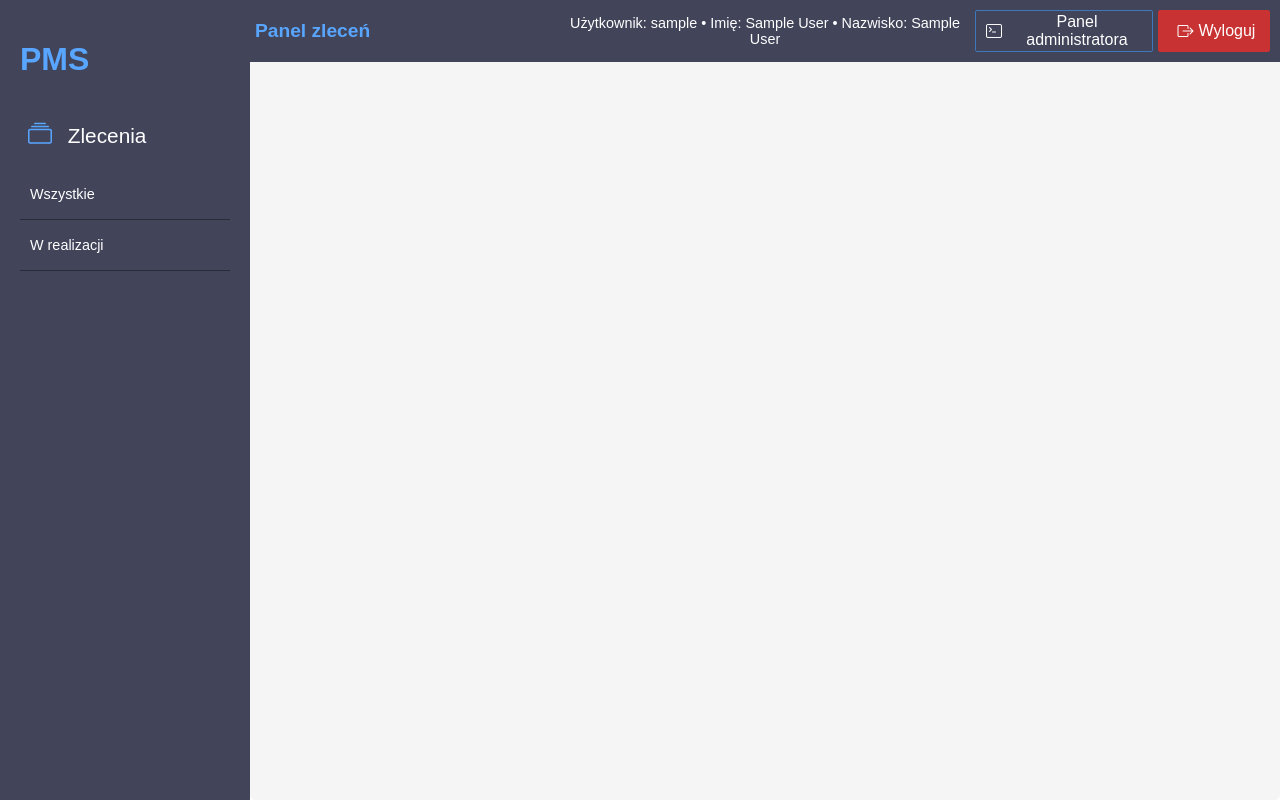
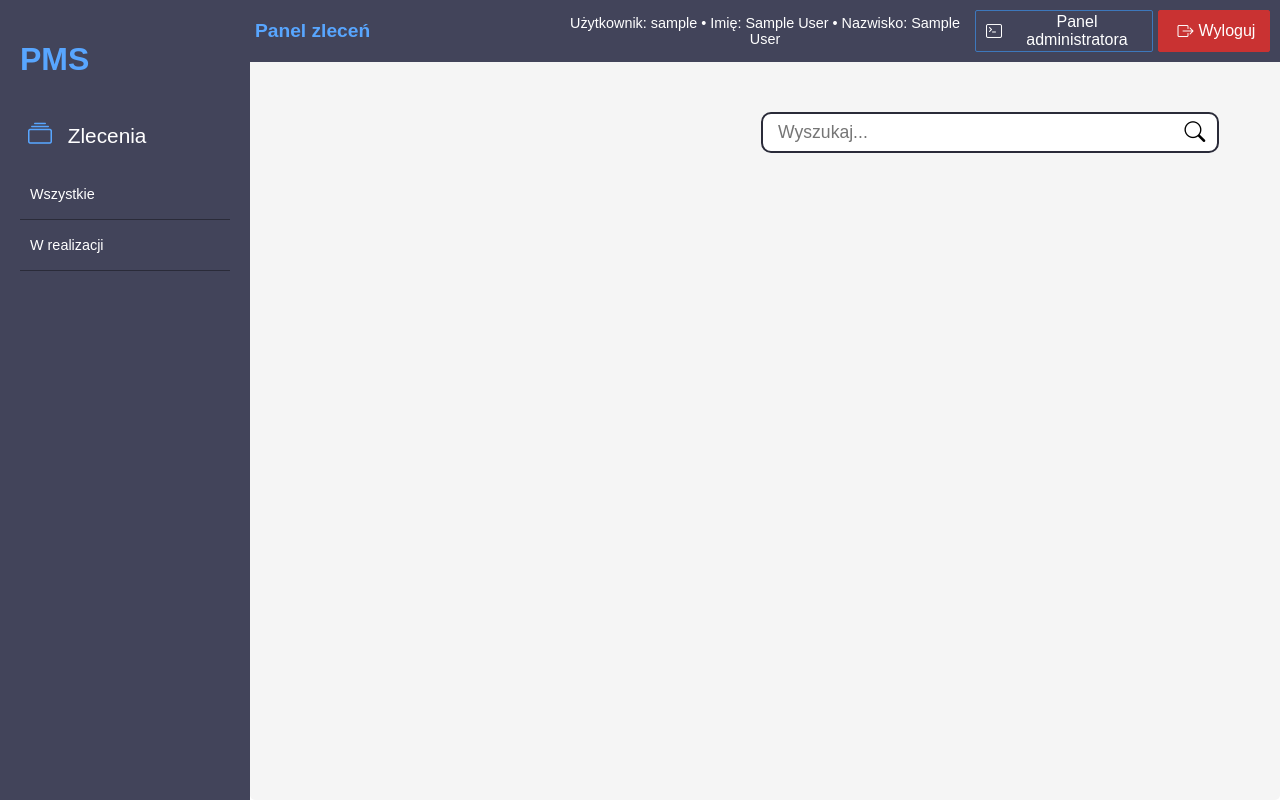
Before and after one commit to Zbikson/production-management-system, a PHP site: page /views/dashboard-main.php in a window 1280 px wide. Run offline with PHP 8.4, Linux system fonts and the light colour scheme; the visitor is signed in with stand-in values (Sample User, id 1).

Commit message:
second commit

```diff
--- a/styles/dashboard-style.css
+++ b/styles/dashboard-style.css
@@ -130,7 +130,7 @@
     text-align: center;
     min-width: 80px;
     max-width: 100px;
-    transition: background-color 0.2s ease, color 0.2s ease;
+    transition: background-color 0.2s ease, color 0.2s ease, border 0.2s ease, color 0.2s ease;
 }
 
 .control-panel a{
@@ -149,7 +149,6 @@
     display: none;
 }
 
-
 .control-panel #panel:hover{
     cursor: pointer;
     background-color: #3d78bc;
@@ -160,7 +159,7 @@
     cursor: pointer;
     background-color: #912525;
     border: 1px solid #912525;
-    transition: background-color 0.2s ease, color 0.2s ease;
+    transition: background-color 0.2s ease, color 0.2s ease, border 0.2s ease, color 0.2s ease;
 }
 
 .main-content{
@@ -235,3 +234,46 @@ a:active {
     text-decoration: none;
     color: #fff;
 }
+
+.main-content #search-bar{
+    margin:10px;
+    justify-content: flex-end;
+    align-items: center;
+    display: flex;
+}
+
+.main-content #search-bar form{
+    width: 50%;
+    justify-content: center;
+    align-items: center;
+    display: flex;
+    flex-direction: row;
+    border: none;
+    border-radius: 10px;
+    border: 2px solid #2a2b39;
+    background-color: #fff;
+}
+
+.main-content #search-bar form input{
+    width: 90%;
+    background-color: transparent;
+    border: none;
+    margin-left: 5px;
+}
+
+.main-content #search-bar button{
+    background-color: transparent;
+    border: none;
+    width: 10%;
+    font-size: 1.3rem;
+    transition: background-color 0.2s ease, color 0.2s ease;
+}
+
+.main-content #search-bar button:hover{
+    color: #58a6ff;
+    transition: background-color 0.2s ease, color 0.2s ease;
+}
+
+.main-content #search-bar form input:focus{
+    outline: none;
+}
--- a/views/dashboard-main.php
+++ b/views/dashboard-main.php
@@ -66,6 +66,15 @@ if(!isset($_SESSION['user_id'])){
         <a id="logout" href="index.php?action=logout" title="Wyloguj"><i class="bi bi-box-arrow-right"></i>Wyloguj</a>
     </div>
 </div>
+
+<div class="main-content">
+    <div id="search-bar">
+        <form action="">
+            <input type="text" placeholder="Wyszukaj...">
+            <button type="submit"><i class="bi bi-search"></i></button>
+        </form>
+    </div>
+</div>
 </div>
 </div>
 
```
Also changed, not shown: scripts/showMenu.js (added, +25 -0 lines), views/dashboard-admin.php (+5 -3 lines).
